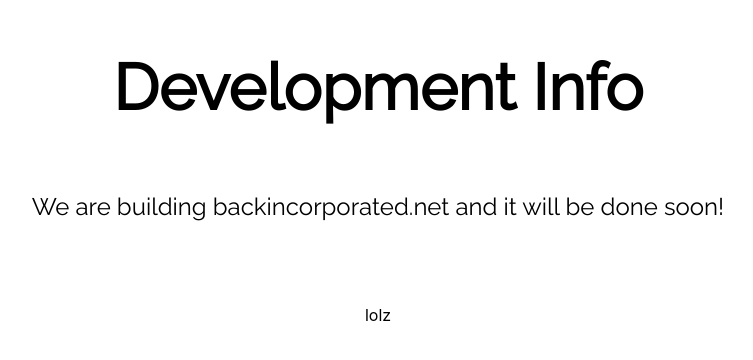
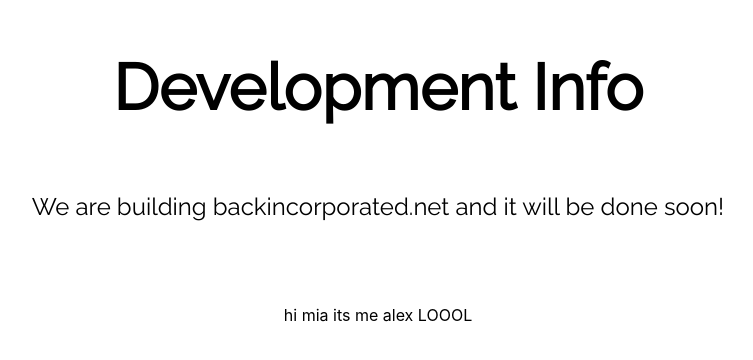
Before and after one commit to backincgames/backincorporated.net, a Next.js app: page / in a window 1280 px wide. Shown: the part 204-564 px from the top of the page, without its empty margins (262-1015 px from the left). Built offline with nearby package versions, Linux system fonts and the light colour scheme.

Commit message:
tehehehehehe
Signed-off-by: Alex <theback001@backincorporated.net>

```diff
--- a/pages/index.tsx
+++ b/pages/index.tsx
@@ -20,7 +20,7 @@ const Home: NextPage = () => {
           We are building backincorporated.net and it will be done soon!
         </p>
 
-        <p>lolz</p>
+        <p>hi mia its me alex LOOOL</p>
         <SpeedInsights />
         <Analytics/>
       </main>
```
